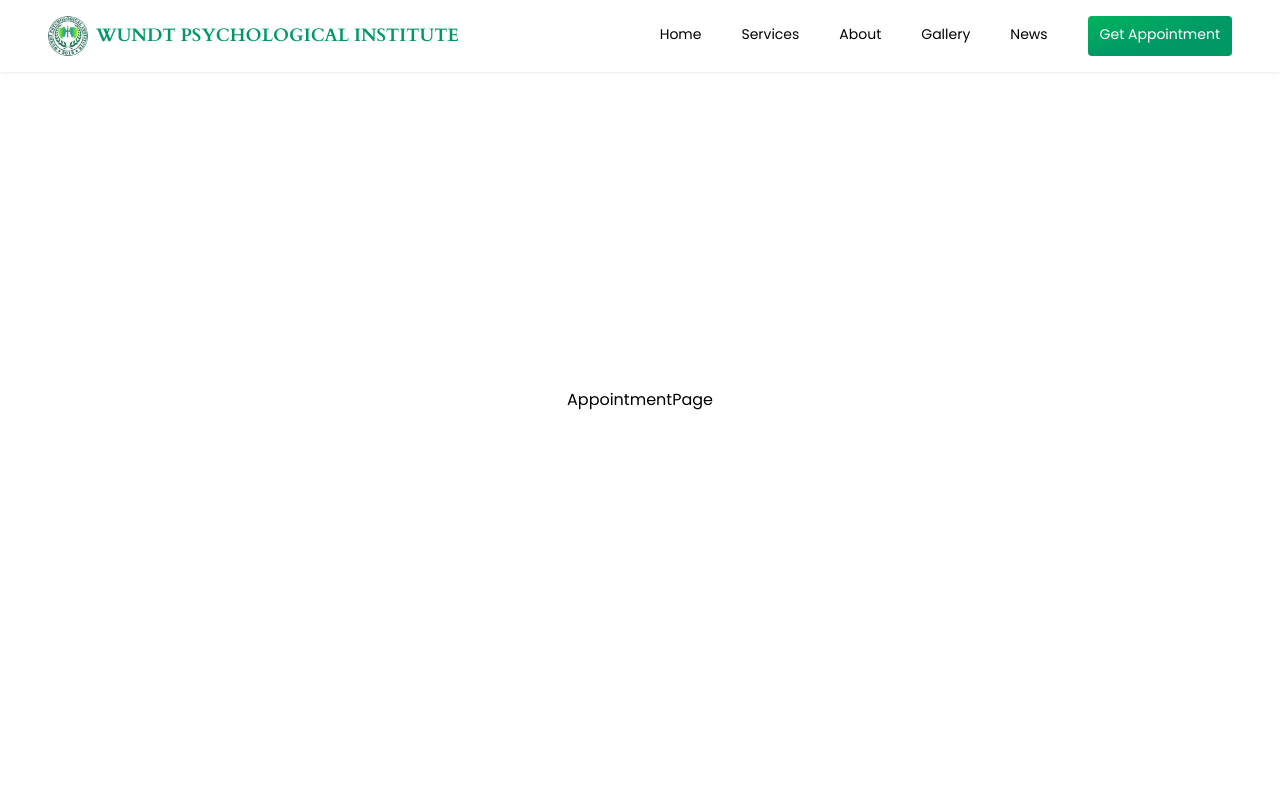
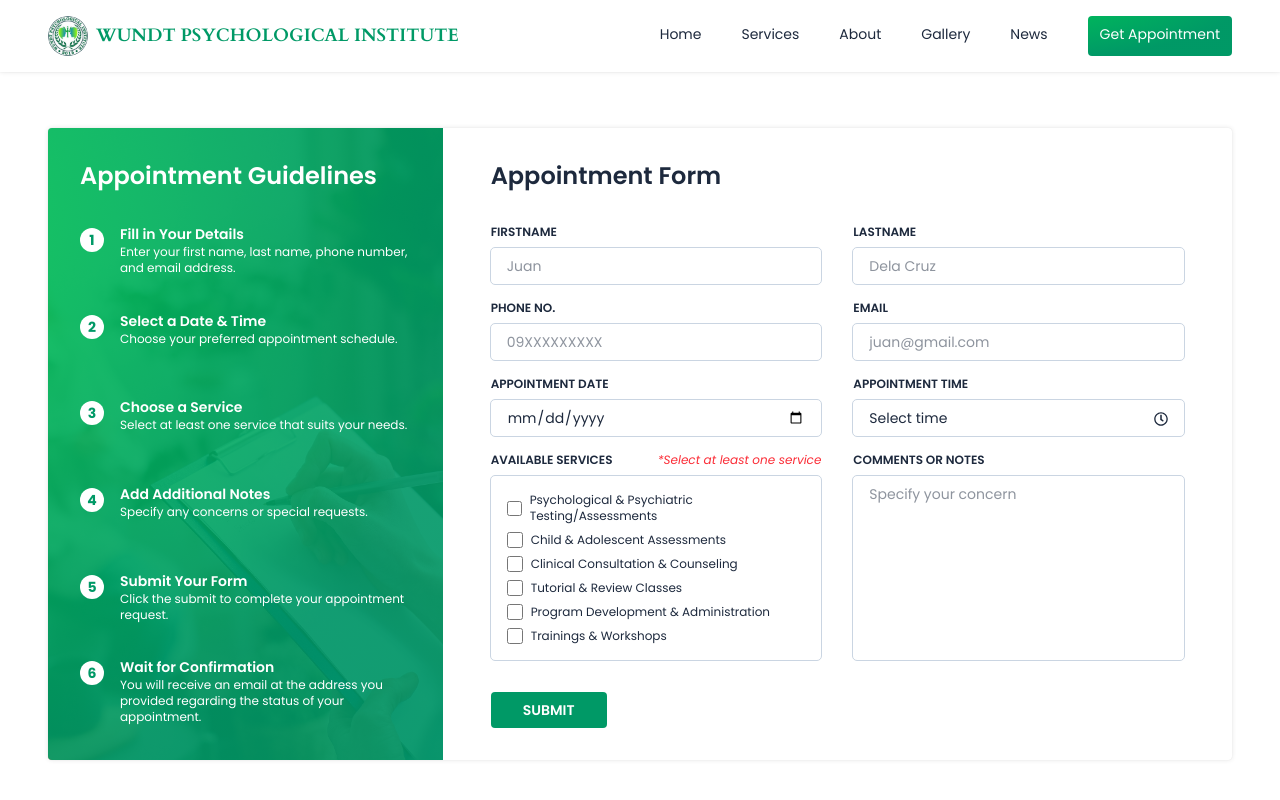
Before and after one commit to EuroAbao28/Wundt, a React (Vite) app in the folder client/: page /appointment in a window 1280 px wide. Built offline with nearby package versions, Linux system fonts and the light colour scheme.

Commit message:
appointment form added

```diff
--- a/client/src/App.jsx
+++ b/client/src/App.jsx
@@ -9,7 +9,7 @@ import AppointmentPage from "./pages/AppointmentPage";
 
 function App() {
   return (
-    <div className="font-poppins">
+    <div className="font-poppins text-slate-800">
       <NavigationBar />
       <Routes>
         <Route path="/" element={<MainPage />} />
--- a/client/src/components/NavigationBar.jsx
+++ b/client/src/components/NavigationBar.jsx
@@ -43,7 +43,11 @@ function NavigationBar() {
               </Link>
             ))}
 
-            <Link className="bg-radial-[at_-50%_-50%] from-green-500 to-emerald-600 to-75% text-sm text-white  p-2 px-3 rounded ml-4 whitespace-nowrap">
+            <Link
+              to={"/appointment"}
+              onClick={() => setDropDownOpen(!isDropDownOpen)}
+              className="bg-radial-[at_-50%_-50%] from-green-500 to-emerald-600 to-75% text-sm text-white  p-2 px-3 rounded ml-4 whitespace-nowrap"
+            >
               Get Appointment
             </Link>
           </nav>
--- a/client/src/pages/AppointmentPage.jsx
+++ b/client/src/pages/AppointmentPage.jsx
@@ -1,9 +1,302 @@
-import React from "react";
+import React, { useState } from "react";
+import { FaRegClock } from "react-icons/fa";
+import b1 from "../assets/b1.jpg";
+
+const instructionContents = [
+  {
+    header: "Fill in Your Details",
+    desc: "Enter your first name, last name, phone number, and email address.",
+  },
+  {
+    header: "Select a Date & Time",
+    desc: "Choose your preferred appointment schedule.",
+  },
+  {
+    header: "Choose a Service",
+    desc: "Select at least one service that suits your needs.",
+  },
+  {
+    header: "Add Additional Notes",
+    desc: " Specify any concerns or special requests.",
+  },
+  {
+    header: "Submit Your Form",
+    desc: " Click the submit to complete your appointment request.",
+  },
+  {
+    header: "Wait for Confirmation",
+    desc: "You will receive an email at the address you provided regarding the status of your appointment.",
+  },
+];
+
+const servicesContents = [
+  "Psychological & Psychiatric Testing/Assessments",
+  "Child & Adolescent Assessments",
+  "Clinical Consultation & Counseling",
+  "Tutorial & Review Classes",
+  "Program Development & Administration",
+  "Trainings & Workshops",
+];
+
+const InputField = ({
+  label,
+  type = "text",
+  placeholder,
+  name,
+  value,
+  pattern,
+  minLength,
+  maxLength,
+  autoComplete = "off",
+  onChange,
+}) => {
+  return (
+    <label className="flex flex-col gap-2">
+      <span className="uppercase text-xs font-semibold">{label}</span>
+      <input
+        type={type}
+        name={name}
+        value={value}
+        pattern={pattern}
+        minLength={minLength}
+        maxLength={maxLength}
+        placeholder={placeholder}
+        onChange={onChange}
+        autoComplete={autoComplete}
+        required
+        className="outline outline-slate-300 py-2 px-4 rounded"
+      />
+    </label>
+  );
+};
 
 function AppointmentPage() {
+  const [formData, setFormData] = useState({
+    firstname: "",
+    lastname: "",
+    phone: "",
+    email: "",
+    date: "",
+    time: "",
+    selectedServices: [],
+    comments: "",
+  });
+
+  const handleChange = (e) => {
+    const { name, value, type, checked } = e.target;
+
+    setFormData((prev) => {
+      if (type === "checkbox") {
+        return {
+          ...prev,
+          selectedServices: checked
+            ? [...prev.selectedServices, value]
+            : prev.selectedServices.filter((service) => service !== value),
+        };
+      } else {
+        return {
+          ...prev,
+          [name]: name === "comments" ? value.replace(/<[^>]*>/g, "") : value,
+        };
+      }
+    });
+  };
+
+  const handleSubmit = (e) => {
+    e.preventDefault();
+
+    console.log("Form Data:", formData);
+  };
+
   return (
-    <div className="h-screen flex items-center justify-center">
-      AppointmentPage
+    <div className="px-6 lg:px-12 ">
+      <div className="max-w-7xl w-full mx-auto rounded flex max-lg:flex-col mt-32 shadow-card2 overflow-hidden">
+        <div
+          style={{ backgroundImage: `url(${b1})` }}
+          className="w-full lg:w-1/3 bg-center bg-cover"
+        >
+          <div className="p-6 lg:p-8 bg-radial-[at_-35%_15%] from-green-500/90 to-emerald-600/90 to-75% h-full text-white flex flex-col">
+            <h1 className="text-2xl font-semibold">Appointment Guidelines </h1>
+            <div className="flex flex-col gap-4 mt-8 flex-1">
+              {instructionContents.map((insruction, index) => (
+                <div key={index} className="flex gap-4 items-start flex-1">
+                  <span className="bg-white w-6 aspect-square rounded-full flex items-center justify-center text-sm font-bold text-emerald-600 mt-1">
+                    {index + 1}
+                  </span>
+                  <section className="flex-1">
+                    <h3 className="text-sm font-semibold">
+                      {insruction.header}
+                    </h3>
+                    <p className="text-xs">{insruction.desc}</p>
+                  </section>
+                </div>
+              ))}
+            </div>
+          </div>
+        </div>
+
+        <div className="flex-1 px-12 py-8">
+          <h1 className="text-2xl font-semibold">Appointment Form</h1>
+          <form
+            onSubmit={handleSubmit}
+            className="text-sm grid grid-cols-1 md:grid-cols-2 gap-x-8 gap-y-4 mt-8"
+          >
+            {/* Firstname */}
+            <InputField
+              label="Firstname"
+              name="firstname"
+              value={formData.firstname}
+              type="text"
+              minLength={2}
+              maxLength={50}
+              placeholder="Juan"
+              onChange={handleChange}
+              required
+            />
+
+            {/* Lastname */}
+            <InputField
+              label="Lastname"
+              name="lastname"
+              value={formData.lastname}
+              type="text"
+              minLength={2}
+              maxLength={50}
+              placeholder="Dela Cruz"
+              onChange={handleChange}
+              required
+            />
+
+            {/* Phone */}
+            <InputField
+              label="Phone No."
+              name="phone"
+              value={formData.phone}
+              type="tel"
+              pattern="^(09\d{9}|\+639\d{9})$"
+              maxLength={11}
+              placeholder="09XXXXXXXXX"
+              onChange={handleChange}
+              required
+              autoComplete="tel"
+            />
+
+            {/* Email */}
+            <InputField
+              label="Email"
+              name="email"
+              value={formData.email}
+              type="email"
+              pattern="^[a-zA-Z0-9._%+-]+@[a-zA-Z0-9.-]+\\.[a-zA-Z]{2,}$"
+              placeholder="juan@gmail.com"
+              onChange={handleChange}
+              required
+              autoComplete="email"
+            />
+
+            {/* date */}
+            <label className="flex flex-col gap-2">
+              <span className="uppercase text-xs font-semibold">
+                Appointment Date
+              </span>
+              <input
+                name="date"
+                type="date"
+                value={formData.date}
+                min={new Date().toISOString().split("T")[0]} // so that user cant go back in time xD
+                onChange={handleChange}
+                required
+                className="outline outline-slate-300 py-2 px-4 rounded"
+              />
+            </label>
+
+            {/* time */}
+            <label className="flex flex-col gap-2">
+              <span className="uppercase text-xs font-semibold">
+                Appointment Time
+              </span>
+              <div className="relative">
+                <select
+                  name="time"
+                  value={formData.time}
+                  onChange={handleChange}
+                  className="outline outline-slate-300 py-2 px-4 rounded appearance-none w-full"
+                  required
+                >
+                  <option value="" disabled hidden>
+                    Select time
+                  </option>
+                  {[
+                    "09:00 AM",
+                    "10:00 AM",
+                    "11:00 AM",
+                    "12:00 PM",
+                    "01:00 PM",
+                    "02:00 PM",
+                    "03:00 PM",
+                    "04:00 PM",
+                  ].map((time) => (
+                    <option key={time} value={time}>
+                      {time}
+                    </option>
+                  ))}
+                </select>
+                <FaRegClock className="absolute top-3 right-4" />
+              </div>
+            </label>
+
+            {/* services */}
+            <div className="flex flex-col gap-2 ">
+              <div className=" text-xs font-semibold flex justify-between">
+                <label className="uppercase">Available Services</label>
+                {formData.selectedServices.length < 1 && (
+                  <span className=" text-red-500 font-normal italic">
+                    *Select at least one service
+                  </span>
+                )}
+              </div>
+
+              <div className="flex flex-col gap-2 outline outline-slate-300 rounded p-4">
+                {servicesContents.map((service, index) => (
+                  <label key={index} className="flex items-center gap-2 ">
+                    <input
+                      type="checkbox"
+                      value={service}
+                      onChange={handleChange}
+                      className="w-4 aspect-square accent-emerald-600 "
+                    />
+                    <span className="text-xs">{service}</span>
+                  </label>
+                ))}
+              </div>
+            </div>
+
+            {/* comments */}
+            <label className="flex flex-col gap-2  max-md:h-44">
+              <span className="uppercase text-xs font-semibold">
+                Comments or Notes
+              </span>
+              <textarea
+                name="comments"
+                value={formData.comments}
+                type="text"
+                placeholder="Specify your concern"
+                maxLength={700}
+                onChange={handleChange}
+                required
+                className="outline outline-slate-300 py-2 px-4 rounded  resize-none flex-1"
+              />
+            </label>
+
+            <button
+              type="submit"
+              className="bg-emerald-600 text-white rounded w-fit py-2 px-8 mt-4 font-semibold uppercase"
+            >
+              Submit
+            </button>
+          </form>
+        </div>
+      </div>
     </div>
   );
 }
--- a/client/src/pages/MainPage.jsx
+++ b/client/src/pages/MainPage.jsx
@@ -11,12 +11,15 @@ import b1 from "../assets/b1.jpg";
 
 function MainPage() {
   return (
-    <div className="text-slate-800">
+    <div>
       <HomeSection />
       <WhyUsSection />
       <ServicesSection />
 
-      <div style={{ backgroundImage: `url(${b1})` }} className="mt-40">
+      <div
+        style={{ backgroundImage: `url(${b1})` }}
+        className="mt-40 bg-center bg-cover"
+      >
         <div className="px-6 py-12 lg:p-20 bg-radial-[at_-35%_15%] from-green-500/80 to-emerald-600/80 to-75% flex flex-col items-center justify-center text-center">
           <h1 className="text-white text-xl md:text-2xl font-semibold ">
             Your Path to Growth and Well-Being Starts Here
```
